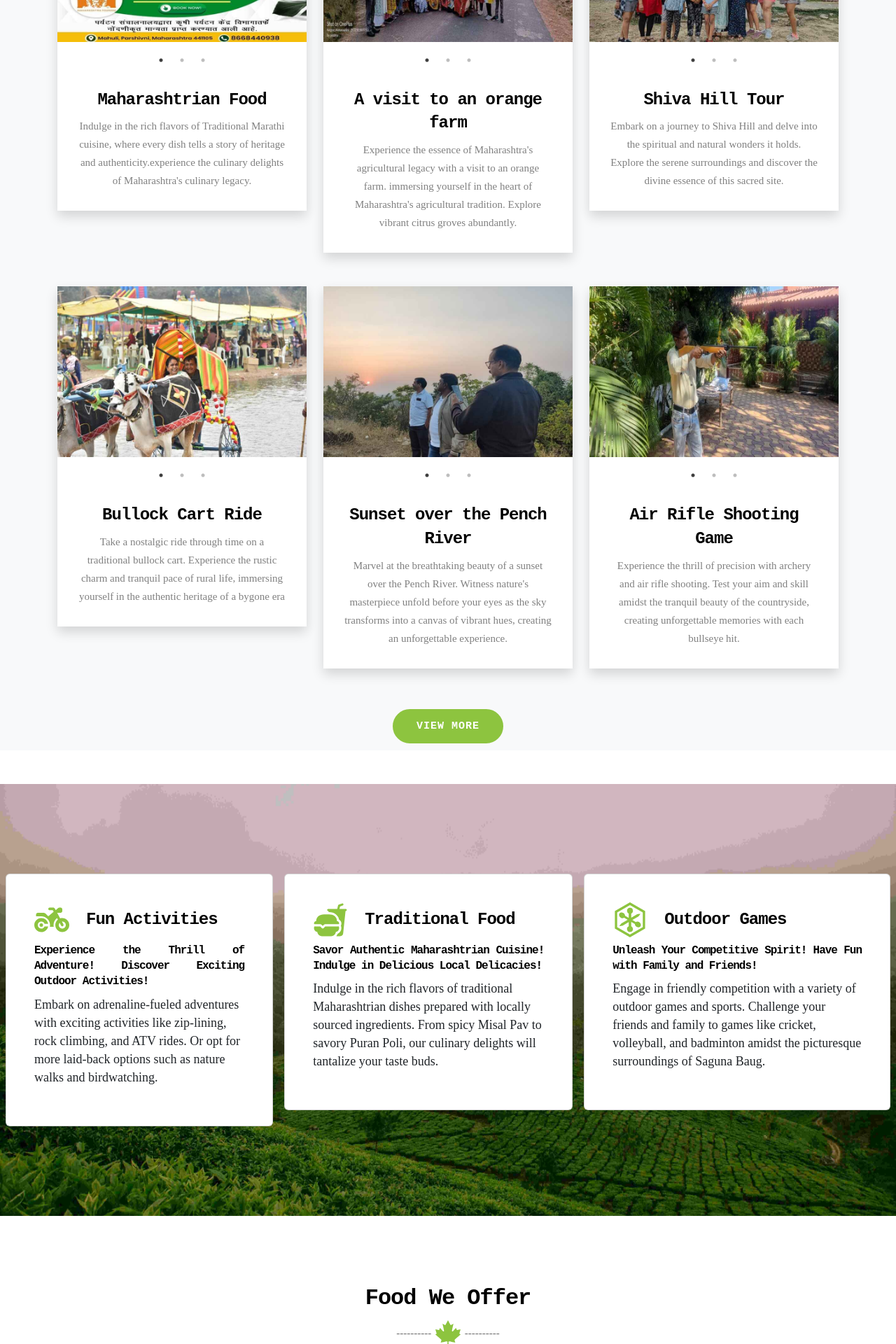
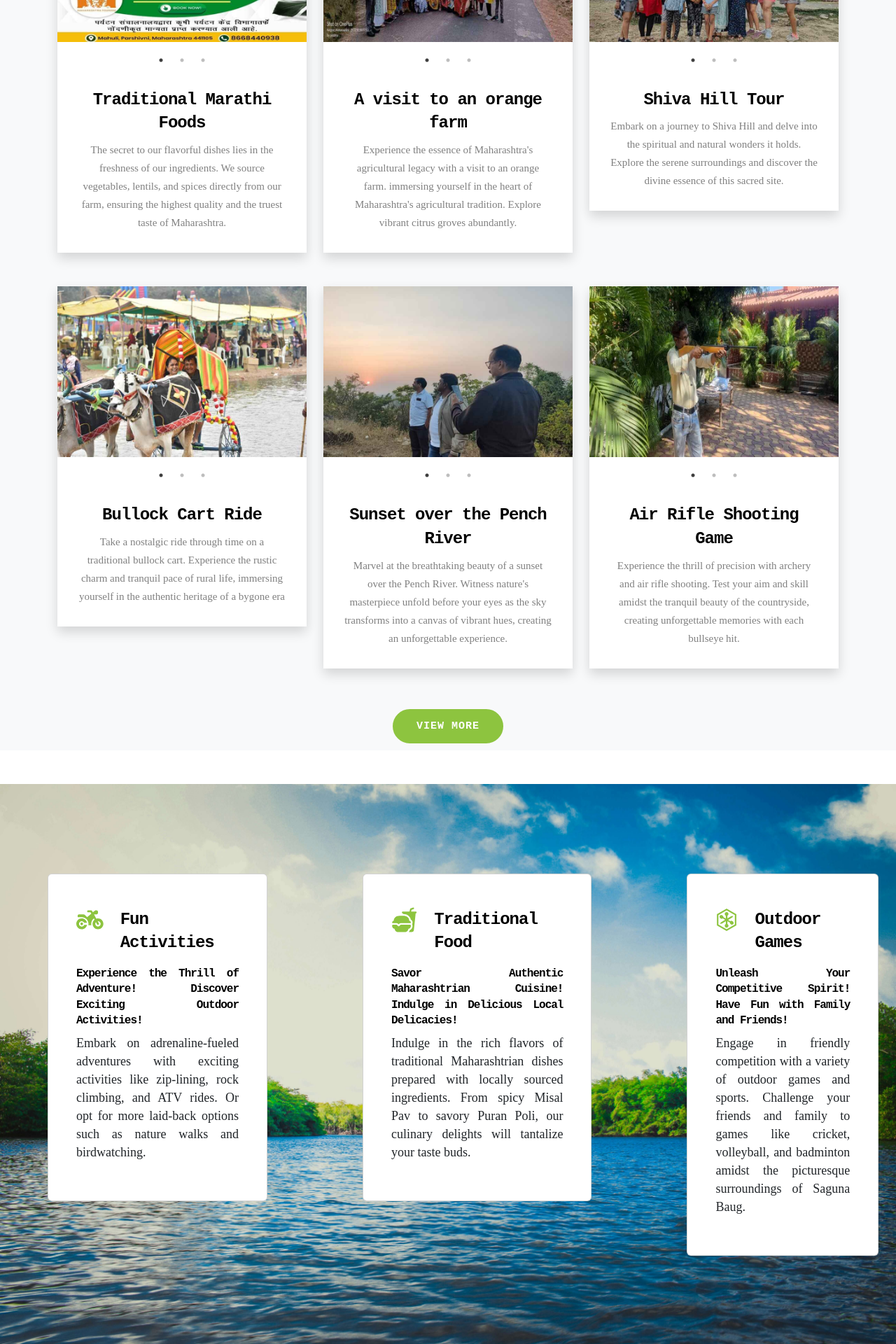
Before and after one commit to gebadakash/Agro_Tourism, a React (Vite) app: page / in a window 1280 px wide. Shown: the part 1320-3240 px from the top of the page at 70% size. Built offline with nearby package versions, Linux system fonts and the light colour scheme.

Commit message:
Image and css file modified.

```diff
--- a/src/Components/HomePageComponents/Activities/ActivitiesSection.jsx
+++ b/src/Components/HomePageComponents/Activities/ActivitiesSection.jsx
@@ -28,8 +28,8 @@ import { useEffect } from "react";
 const roomData = [
   {
     images: [img1,img2,img3],
-    title: "Maharashtrian Food",
-    details: "Indulge in the rich flavors of Traditional Marathi cuisine, where every dish tells a story of heritage and authenticity.experience the culinary delights of Maharashtra's culinary legacy.",
+    title: "Traditional Marathi Foods",
+    details: "The secret to our flavorful dishes lies in the freshness of our ingredients.  We source vegetables, lentils, and spices directly from our farm, ensuring the highest quality and the truest taste of Maharashtra.",
   },
   {
     images: [img4,img5,img6],
--- a/src/Components/HomePageComponents/Blogs/BlogSection.jsx
+++ b/src/Components/HomePageComponents/Blogs/BlogSection.jsx
@@ -8,7 +8,6 @@ import Blog3Image from "../../../assets/images/3Blog.jpeg";
 import { useEffect } from "react";
 
 const BlogEntry = ({ id, title, image, date }) => {
-
 
   useEffect(() => {
 
@@ -21,7 +20,6 @@ const BlogEntry = ({ id, title, image, date }) => {
     navLinks.forEach(link => {
       link.addEventListener('click', handleScrollToTop);
     });
-
 
     return () => {
       navLinks.forEach(link => {
@@ -37,12 +35,11 @@ const BlogEntry = ({ id, title, image, date }) => {
         className="blog-entry justify-content-end aos-init aos-animate"
         data-aos="fade-up"
         data-aos-duration="200"
-        data-aos-delay="200"
       >
         <NavLink
           to={`/blog/${id}`}
           className="block-20 img d-flex align-items-end navlink"
-          style={{ backgroundImage: `url(${image})` }}
+          style={{ backgroundImage: `url(${image})`, transition: "all 0.3s ease-out 0s"}}
         ></NavLink>
         <div className="text shadow mb-5">
           <p className="meta">
--- a/src/Components/HomePageComponents/Blogs/blogs.css
+++ b/src/Components/HomePageComponents/Blogs/blogs.css
@@ -8,7 +8,6 @@
     height: 300px;
     z-index: -1;
 }
-
 
 .blog-entry .text {
     position: relative;
--- a/src/Components/HomePageComponents/ChooseUs/ChooseUsSection.jsx
+++ b/src/Components/HomePageComponents/ChooseUs/ChooseUsSection.jsx
@@ -38,7 +38,7 @@ const ChooseUsSection = () => {
     <div className="chooseus choosePad set-bg-choose mt-5 mb-5">
       <div className="d-flex bd-highlight">
         {ChooseData.map((choose, index) => (
-          <div className="p-2 flex-fill bd-highlight" key={index}>
+          <div className="p-2 flex-fill bd-highlight whyChooseUsCards" key={index} style={{marginLeft:"60px", marginRight:"60px"}}>
             <div className="fbox-content card" style={{ padding: "40px" }} data-aos="zoom-in" data-aos-duration="100">
               <div className="fbox-body">
                 <div className="d-flex iconTitle">
@@ -55,7 +55,7 @@ const ChooseUsSection = () => {
               <h6 className="mt-2 chooseTitle" style={{fontFamily:"monospace", textAlign:"justify"}}>
                   {choose.subTitle}
               </h6>
-              <p className="description choosePara" style={{ fontSize: "18px" }}>
+              <p className="description choosePara" style={{ fontSize: "18px", textAlign:"justify" }}>
                 {choose.paragraph}
               </p>
               </div>
--- a/src/Components/HomePageComponents/ChooseUs/choose.css
+++ b/src/Components/HomePageComponents/ChooseUs/choose.css
@@ -1,24 +1,9 @@
 .set-bg-choose{
 
-    background: url(../../../assets/images/choose.jpg) fixed 50% 50%;
+    background: url(../../../assets/images/choose1.jpg) fixed 50% 50%;
     background-size: cover;
     padding: 120px 0px;
 }
-
-/* .choosePad {
-
-    padding-top: 100px;
-}
-
-.set-bg {
-    background-repeat: no-repeat;
-    background-size: cover;
-    background-position: top center;
-}
-
-.chooseus__text .section-title {
-    margin-bottom: 50px;
-} */
 
 .chooseus__text a {
     background: black !important;
@@ -76,5 +61,10 @@
         flex-direction: column;
     }
 
+    .whyChooseUsCards{
+
+        margin-left: 0 !important;
+        margin-right: 0 !important;
+    }
 
   }
--- a/src/Components/HomePageComponents/RestaurantSection/RestaurantMenu.jsx
+++ b/src/Components/HomePageComponents/RestaurantSection/RestaurantMenu.jsx
@@ -60,7 +60,7 @@ const RestaurantMenu = () => {
         </div>
         <div className="row g-md-5">
           <div className="col-md-12 col-xl-5 d-flex align-items-stretch">
-            <div className="img w-100 img-cuisine aos-init aos-animate" style={{ backgroundImage: `url(${restaurant})`, backgroundSize:"cover", backgroundRepeat:"no-repeat", backgroundPosition:"center" }} data-aos="fade-up" data-aos-delay="100" data-aos-duration="200">
+            <div className="img w-100 img-cuisine aos-init aos-animate" style={{ backgroundImage: `url(${restaurant})`, backgroundSize:"cover", backgroundRepeat:"no-repeat", backgroundPosition:"center" }} data-aos="fade-up"  data-aos-duration="200">
               <div className="icon d-flex align-items-center justify-content-center"><GiCampCookingPot style={{fontSize:"50px", color:"white"}}/></div>
             </div>
           </div>
@@ -68,7 +68,7 @@ const RestaurantMenu = () => {
             <div className="row g-md-2">
               {menuItems.map(item => (
                 <div key={item.id} className="col-md-6">
-                  <div className="pricing-entry shadow d-flex align-items-center aos-init aos-animate" data-aos="fade-up" data-aos-delay={100 + (100 * item.id)} data-aos-duration="200">
+                  <div className="pricing-entry shadow d-flex align-items-center aos-init aos-animate" data-aos="fade-up" data-aos-duration="200">
                     <div className="img" style={{ backgroundImage: `url(${item.image})`, backgroundSize:"cover",backgroundRepeat:"no-repeat", backgroundPosition:"center"}}></div>
                     <div className="desc ps-3">
                       <div className="text">
```
Also changed, not shown: src/assets/images/choose1.jpg (added).
